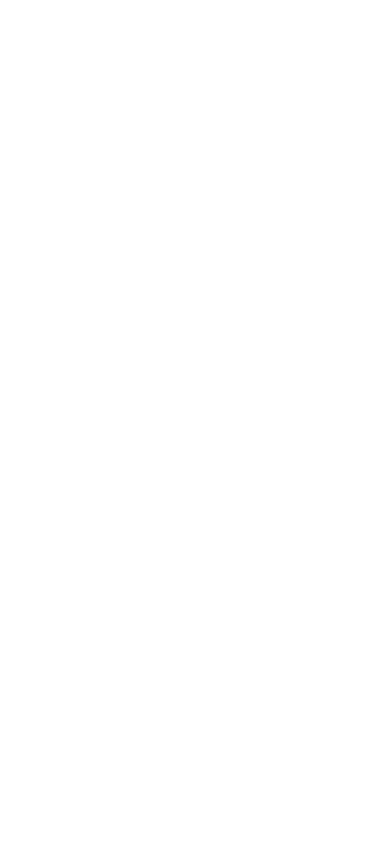
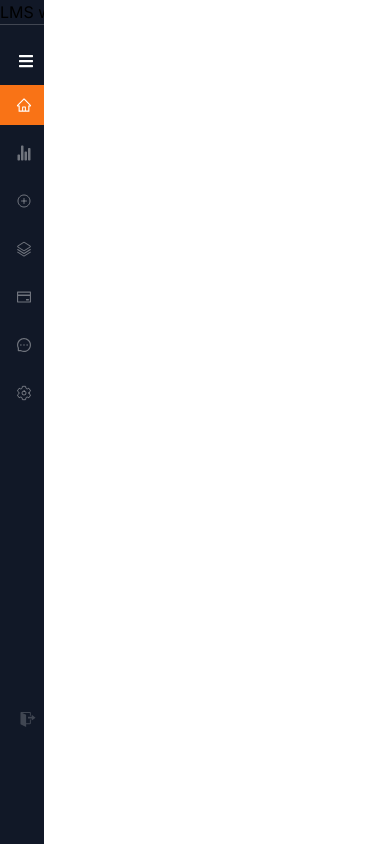
Before and after one commit to khaledtf19/team3-frontend, a Next.js app: page / in a window 390 px wide. Shown: the top 844 px of the page. Built offline with nearby package versions, Linux system fonts and the light colour scheme.

Commit message:
Sidebar fix v1.0

```diff
--- a/src/components/layouts/shared/Sidebar.tsx
+++ b/src/components/layouts/shared/Sidebar.tsx
@@ -2,12 +2,13 @@
 
 import Link from "next/link";
 import { usePathname } from "next/navigation";
-import { useEffect, useState } from "react";
+import { useState } from "react";
 import {
   AiOutlineCreditCard,
   AiOutlineHome,
   AiOutlineMessage,
 } from "react-icons/ai";
+import { FaBars } from "react-icons/fa";
 import { GoSignOut, GoStack } from "react-icons/go";
 import {
   IoAddCircleOutline,
@@ -16,43 +17,37 @@
 } from "react-icons/io5";
 
 export const Sidebar = () => {
-  const [sidebar, setSidebar] = useState(false);
   const pathname = usePathname();
-
-  useEffect(() => {
-    const handleKeyPress = (e: KeyboardEvent) => {
-      if (e.key === "Tab") {
-        e.preventDefault();
-        setSidebar(true);
-        console.log(sidebar);
-      } else if (e.key === "Escape") {
-        e.preventDefault();
-        setSidebar(false);
-        console.log(sidebar);
-      }
-    };
-    document.addEventListener("keydown", handleKeyPress);
-    return () => {
-      document.removeEventListener("keydown", handleKeyPress);
-    };
-  }, [sidebar]);
 
   const activeRoute = (path: string): boolean => {
     return pathname === path;
   };
 
+  const [sidebar, setSidebar] = useState(false);
+  const handleSidebar = () => {
+    setSidebar(!sidebar);
+  };
   return (
     <div
-      className={`side-bar fixed top-0 z-20 h-screen w-60 bg-gray-900 ${
-        sidebar ? "left-0" : "-left-60"
-      } transition-all duration-1000`}
+      className={`duration-600 group fixed top-0 z-20
+     h-screen overflow-hidden whitespace-nowrap
+      bg-gray-900 transition-all md:w-11
+       md:hover:w-60
+       ${sidebar ? "w-60" : "w-11"}`}
     >
-      {/* <ShowAndHide /> */}
-      <div className="logo border-b border-white/20 p-4 text-center">
+      <div className="logo border-b border-white/20 p-0 text-center md:p-1 md:group-hover:p-4">
         <h6>LMS website</h6>
       </div>
-      <div className="container h-4/5">
-        <ul className="py-5 text-white/40 ">
+      <div className="container h-4/5 whitespace-nowrap">
+        <ul className="py-5 text-white/40">
+          {/* for small size screen*/}
+          <div
+            className="mb-2 flex w-full items-center justify-center p-2 pl-4 text-white transition hover:text-orange-500 md:hidden"
+            onClick={handleSidebar}
+          >
+            <FaBars className="" />
+          </div>
+          {/* for small size screen*/}
           <li className="w-full">
             <Link
               href="/"
@@ -110,17 +105,17 @@
               Earning
             </Link>
           </li>
-          <li className="relative w-full">
+          <li className="relative w-60">
             <Link
               href="/message"
-              className={`mb-2 block w-full p-2 pl-4 transition hover:bg-orange-500 hover:text-white ${
+              className={`mb-2 block p-2 pl-4 transition hover:bg-orange-500 hover:text-white ${
                 activeRoute("/message") ? "bg-orange-500 text-white" : ""
               }`}
             >
               <AiOutlineMessage className="mb-1 mr-3 inline-block" />
               Message
             </Link>
-            <p className="notification absolute right-5 top-1/4 flex h-6 w-6 -translate-x-1/2 items-center justify-center rounded-full bg-orange-500 text-xs text-white">
+            <p className="absolute right-5 top-1/4 flex h-6 w-6 -translate-x-1/2 items-center justify-center rounded-full bg-orange-500 text-xs text-white">
               99+
             </p>
           </li>
```
